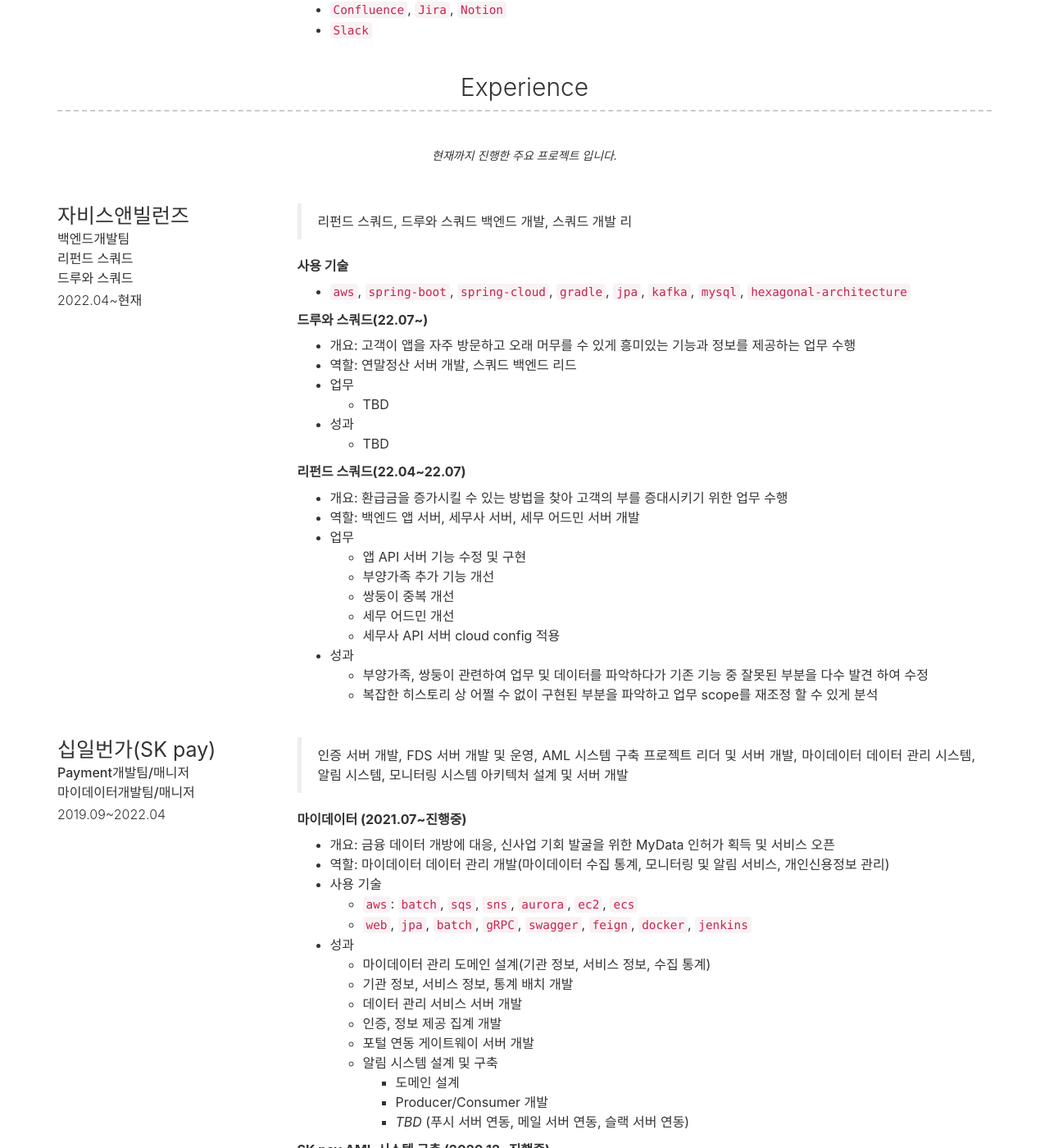
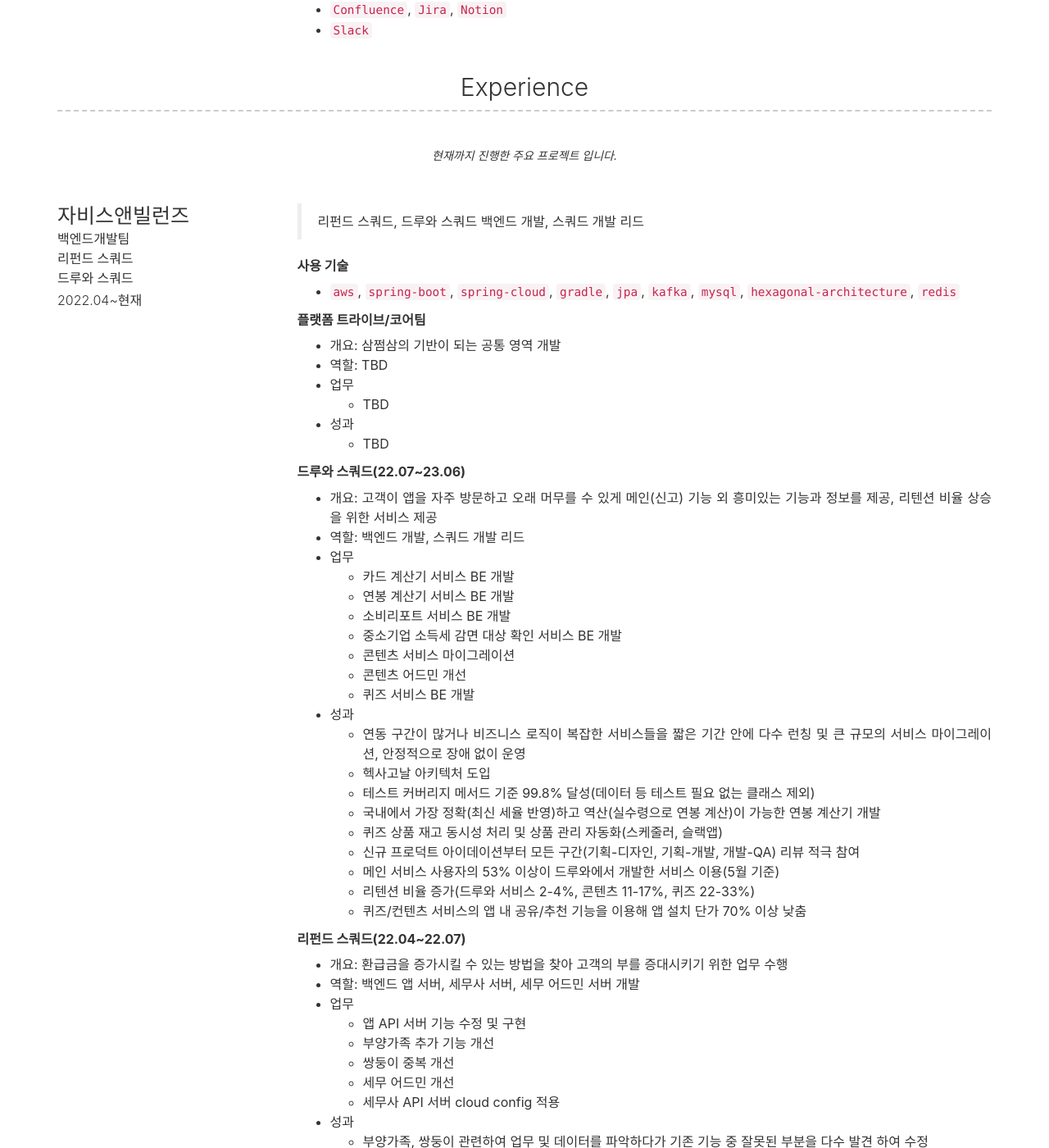
Before and after one commit to lcalmsky/resume, a Jekyll site: the page built from index.md, in a window 1280 px wide and 1400 px high, scrolled down 1518 px. Shown: the whole window at 82% size. Built offline with Jekyll 4.4.1, drawn with Linux system fonts in a browser that asks for light colours; nearby versions of some CDN libraries.

Commit message:
Update _config.yml

```diff
--- a/_config.yml
+++ b/_config.yml
@@ -127,18 +127,40 @@
         sub_title: 백엔드개발팀<br>리펀드 스쿼드<br>드루와 스쿼드
         caption: 2022.04~현재
         description: |
-          > 리펀드 스쿼드, 드루와 스쿼드 백엔드 개발, 스쿼드 개발 리
+          > 리펀드 스쿼드, 드루와 스쿼드 백엔드 개발, 스쿼드 개발 리드
 
           <strong>사용 기술</strong>
-          * `aws`, `spring-boot`, `spring-cloud`, `gradle`, `jpa`, `kafka`, `mysql`, `hexagonal-architecture`
+          * `aws`, `spring-boot`, `spring-cloud`, `gradle`, `jpa`, `kafka`, `mysql`, `hexagonal-architecture`, `redis`
 
-          <strong>드루와 스쿼드(22.07~)</strong>
-          * 개요: 고객이 앱을 자주 방문하고 오래 머무를 수 있게 흥미있는 기능과 정보를 제공하는 업무 수행
-          * 역할: 연말정산 서버 개발, 스쿼드 백엔드 리드
+          <strong>플랫폼 트라이브/코어팀</strong>
+          * 개요: 삼쩜삼의 기반이 되는 공통 영역 개발
+          * 역할: TBD
           * 업무
             * TBD
           * 성과
             * TBD
+
+          <strong>드루와 스쿼드(22.07~23.06)</strong>
+          * 개요: 고객이 앱을 자주 방문하고 오래 머무를 수 있게 메인(신고) 기능 외 흥미있는 기능과 정보를 제공, 리텐션 비율 상승을 위한 서비스 제공
+          * 역할: 백엔드 개발, 스쿼드 개발 리드
+          * 업무
+            * 카드 계산기 서비스 BE 개발
+            * 연봉 계산기 서비스 BE 개발
+            * 소비리포트 서비스 BE 개발
+            * 중소기업 소득세 감면 대상 확인 서비스 BE 개발
+            * 콘텐츠 서비스 마이그레이션
+            * 콘텐츠 어드민 개선
+            * 퀴즈 서비스 BE 개발
+          * 성과
+            * 연동 구간이 많거나 비즈니스 로직이 복잡한 서비스들을 짧은 기간 안에 다수 런칭 및 큰 규모의 서비스 마이그레이션, 안정적으로 장애 없이 운영
+            * 헥사고날 아키텍처 도입
+            * 테스트 커버리지 메서드 기준 99.8% 달성(데이터 등 테스트 필요 없는 클래스 제외)
+            * 국내에서 가장 정확(최신 세율 반영)하고 역산(실수령으로 연봉 계산)이 가능한 연봉 계산기 개발
+            * 퀴즈 상품 재고 동시성 처리 및 상품 관리 자동화(스케줄러, 슬랙앱)
+            * 신규 프로덕트 아이데이션부터 모든 구간(기획-디자인, 기획-개발, 개발-QA) 리뷰 적극 참여
+            * 메인 서비스 사용자의 53% 이상이 드루와에서 개발한 서비스 이용(5월 기준)
+            * 리텐션 비율 증가(드루와 서비스 2-4%, 콘텐츠 11-17%, 퀴즈 22-33%)
+            * 퀴즈/컨텐츠 서비스의 앱 내 공유/추천 기능을 이용해 앱 설치 단가 70% 이상 낮춤
 
           <strong>리펀드 스쿼드(22.04~22.07)</strong>
           * 개요: 환급금을 증가시킬 수 있는 방법을 찾아 고객의 부를 증대시키기 위한 업무 수행
```
